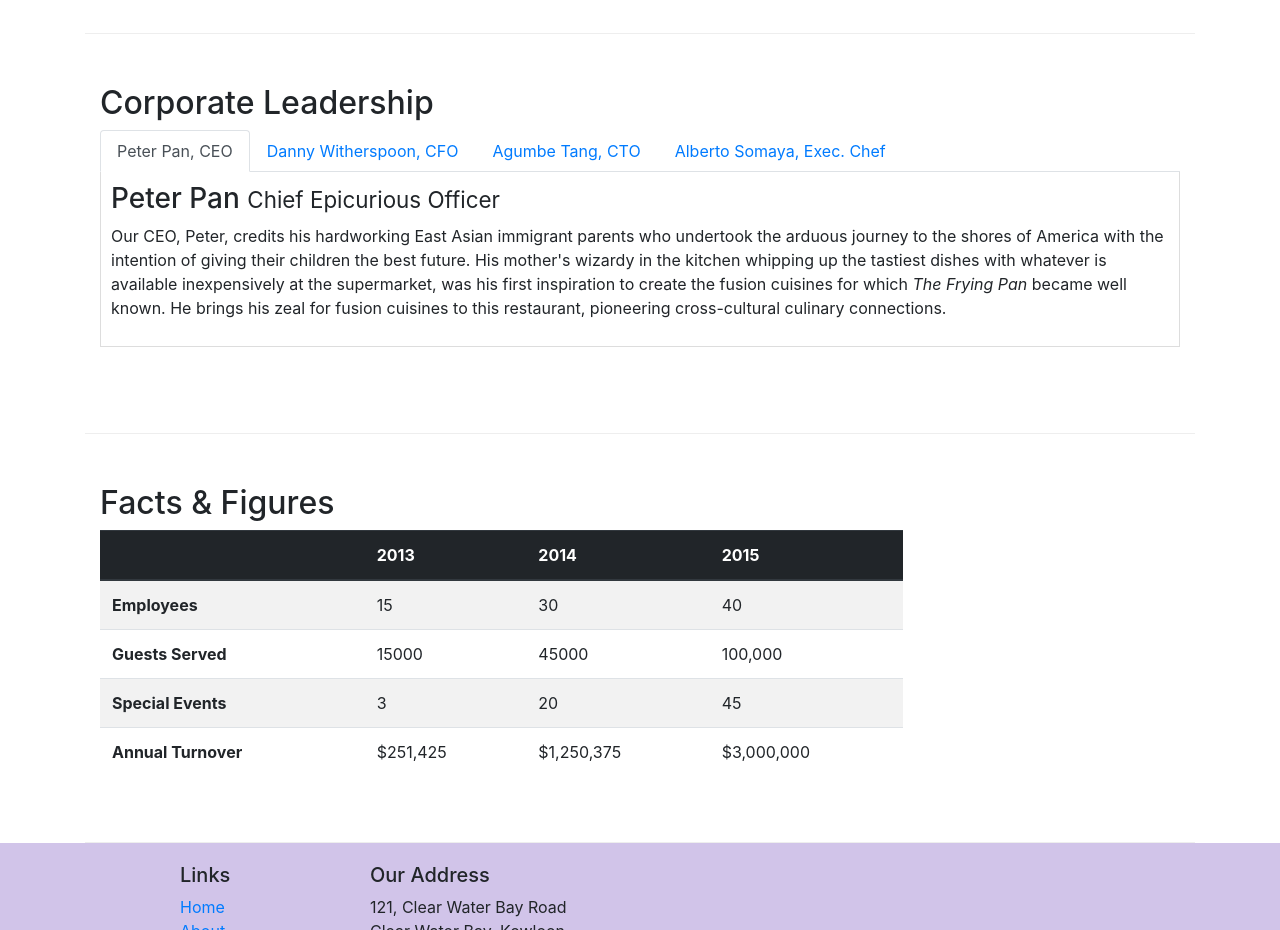
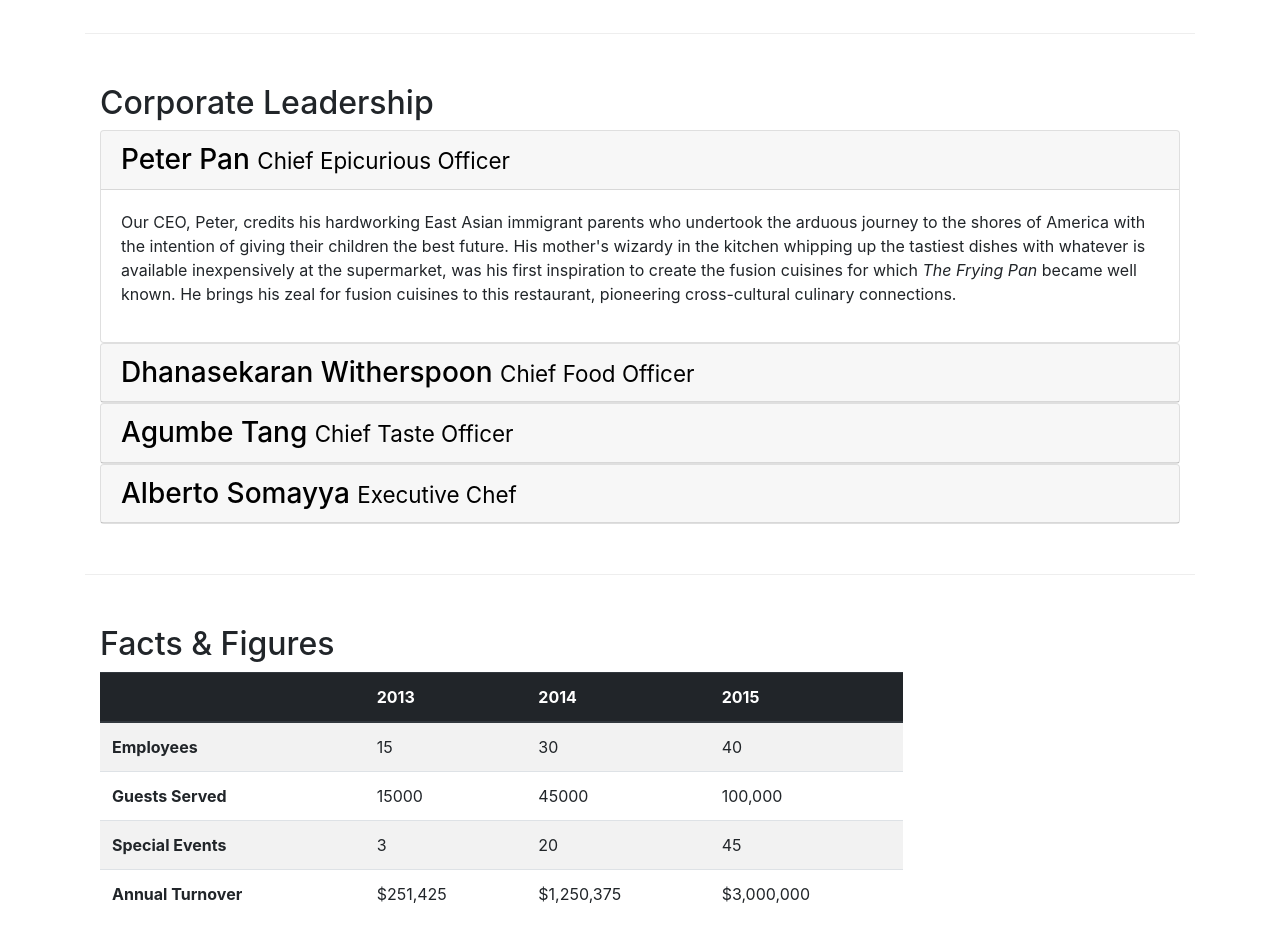
Before and after one commit to ShahidUmar44/Restaurant-Website, a website: page aboutus.html in a window 1280 px wide. Shown: the part 960-1890 px from the top of the page. Drawn offline with nearby package versions, Linux system fonts and the light colour scheme.

Commit message:
Accordion

```diff
--- a/aboutus.html
+++ b/aboutus.html
@@ -98,40 +98,65 @@
             <div class="col-12 col-sm-12">
                 <h2>Corporate Leadership</h2>
 
-                <ul class="nav nav-tabs">
-                    <li class="nav-item">
-                        <a class="nav-link active" href="#peter" role="tab" data-toggle="tab">Peter Pan, CEO</a>
-                    </li>
-                    <li class="nav-item">
-                        <a class="nav-link" href="#danny" role="tab" data-toggle="tab">Danny Witherspoon, CFO</a>
-                    </li>
-                    <li class="nav-item">
-                        <a class="nav-link" href="#agumbe" role="tab" data-toggle="tab">Agumbe Tang, CTO</a>
-                    </li>
-                    <li class="nav-item">
-                        <a class="nav-link" href="#alberto" role="tab" data-toggle="tab">Alberto Somaya, Exec. Chef</a>
-                    </li>
-                </ul>
-
-                <div class="tab-content">
-                    <div role="tabpanel" class="tab-pane fade show active" id="peter">
-                        <h3>Peter Pan <small>Chief Epicurious Officer</small></h3>
-                        <p class="d-none d-sm-block">Our CEO, Peter, credits his hardworking East Asian immigrant parents who undertook the arduous journey to the shores of America with the intention of giving their children the best future. His mother's wizardy in the kitchen whipping up the tastiest dishes with whatever is available inexpensively at the supermarket, was his first inspiration to create the fusion cuisines for which <em>The Frying Pan</em> became well known. He brings his zeal for fusion cuisines to this restaurant, pioneering cross-cultural culinary connections.</p>
+                <div id="accordion">
+                    <div class="card">
+                        <div class="card-header" role="tab" id="peterhead">
+                            <h3 class="mb-0">
+                                <a data-toggle="collapse" data-target="#peter" href="">
+                                    Peter Pan <small>Chief Epicurious Officer</small>
+                                </a>
+                            </h3>
+                        </div>
+                            <div role="tabpanel" class="collapse show" id="peter" data-parent="#accordion">
+                                <div  class="card-body">
+                                    <p class="d-none d-sm-block">Our CEO, Peter, credits his hardworking East Asian immigrant parents who undertook the arduous journey to the shores of America with the intention of giving their children the best future. His mother's wizardy in the kitchen whipping up the tastiest dishes with whatever is available inexpensively at the supermarket, was his first inspiration to create the fusion cuisines for which <em>The Frying Pan</em> became well known. He brings his zeal for fusion cuisines to this restaurant, pioneering cross-cultural culinary connections.</p>
+                                </div>
+                            </div>
                     </div>
 
-                    <div role="tabpanel" class="tab-pane fade show" id="danny">
-                        <h3>Dhanasekaran Witherspoon <small>Chief Food Officer</small></h3>
-                        <p class="d-none d-sm-block">Our CFO, Danny, as he is affectionately referred to by his colleagues, comes from a long established family tradition in farming and produce. His experiences growing up on a farm in the Australian outback gave him great appreciation for varieties of food sources. As he puts it in his own words, <em>Everything that runs, wins, and everything that stays, pays!</em></p>
+                    <div  class="card">
+                        <div class="card-header" role="tab" id="dannyhead">
+                            <h3 class="mb-0">
+                                <a data-toggle="collapse" data-target="#danny" href="">
+                                    Dhanasekaran Witherspoon <small>Chief Food Officer</small>
+                                </a>
+                            </h3>
+                        </div>
+                            <div role="tabpanel" class="collapse" id="danny" data-parent="#accordion">
+                                <div class="card-body">
+                                    <p class="d-none d-sm-block">Our CFO, Danny, as he is affectionately referred to by his colleagues, comes from a long established family tradition in farming and produce. His experiences growing up on a farm in the Australian outback gave him great appreciation for varieties of food sources. As he puts it in his own words, <em>Everything that runs, wins, and everything that stays, pays!</em></p>
+                                </div>
+                            </div>
                     </div>
 
-                    <div role="tabpanel" class="tab-pane fade show" id="agumbe">
-                        <h3>Agumbe Tang <small>Chief Taste Officer</small></h3>
-                        <p class="d-none d-sm-block">Blessed with the most discerning gustatory sense, Agumbe, our CTO, personally ensures that every dish that we serve meets his exacting tastes. Our chefs dread the tongue lashing that ensues if their dish does not meet his exacting standards. He lives by his motto, <em>You click only if you survive my lick.</em></p>
+                    <div class="card">
+                        <div class="card-header" role="tab" id="agumbehead">
+                            <h3 class="mb-0">
+                                <a data-toggle="collapse" data-target="#agumbe" href="">
+                                    Agumbe Tang <small>Chief Taste Officer</small>
+                                </a>
+                            </h3>
+                        </div>
+                            <div role="tabpanel" class="collapse" id="agumbe" data-parent="#accordion">
+                                <div class="card-body">
+                                    <p class="d-none d-sm-block">Blessed with the most discerning gustatory sense, Agumbe, our CTO, personally ensures that every dish that we serve meets his exacting tastes. Our chefs dread the tongue lashing that ensues if their dish does not meet his exacting standards. He lives by his motto, <em>You click only if you survive my lick.</em></p>
+                                </div>
+                            </div>
                     </div>
 
-                    <div role="tabpanel" class="tab-pane fade show" id="alberto">
-                        <h3>Alberto Somayya <small>Executive Chef</small></h3>
-                        <p class="d-none d-sm-block">Award winning three-star Michelin chef with wide International experience having worked closely with whos-who in the culinary world, he specializes in creating mouthwatering Indo-Italian fusion experiences. He says, <em>Put together the cuisines from the two craziest cultures, and you get a winning hit! Amma Mia!</em></p>
+                    <div class="card">
+                        <div class="card-header" role="tab" id="albertohead">
+                            <h3 class="mb-0">
+                               <a data-toggle="collapse" data-target="#alberto" href="">
+                                    Alberto Somayya <small>Executive Chef</small>
+                               </a>
+                            </h3>
+                        </div>
+                            <div role="tabpanel" class="collapse" id="alberto" data-parent="#accordion">
+                                <div class="card-body">
+                                    <p class="d-none d-sm-block">Award winning three-star Michelin chef with wide International experience having worked closely with whos-who in the culinary world, he specializes in creating mouthwatering Indo-Italian fusion experiences. He says, <em>Put together the cuisines from the two craziest cultures, and you get a winning hit! Amma Mia!</em></p>
+                                </div>
+                            </div>
                     </div>
                 </div>
             </div>
--- a/css/styles.css
+++ b/css/styles.css
@@ -9,6 +9,11 @@
     border-bottom: 1px ridge;
     min-height: 400px;
     font-size: 100%;
+}
+
+.row-content a {
+    text-decoration: none;
+    color: black;
 }
 
 .footer {
```
